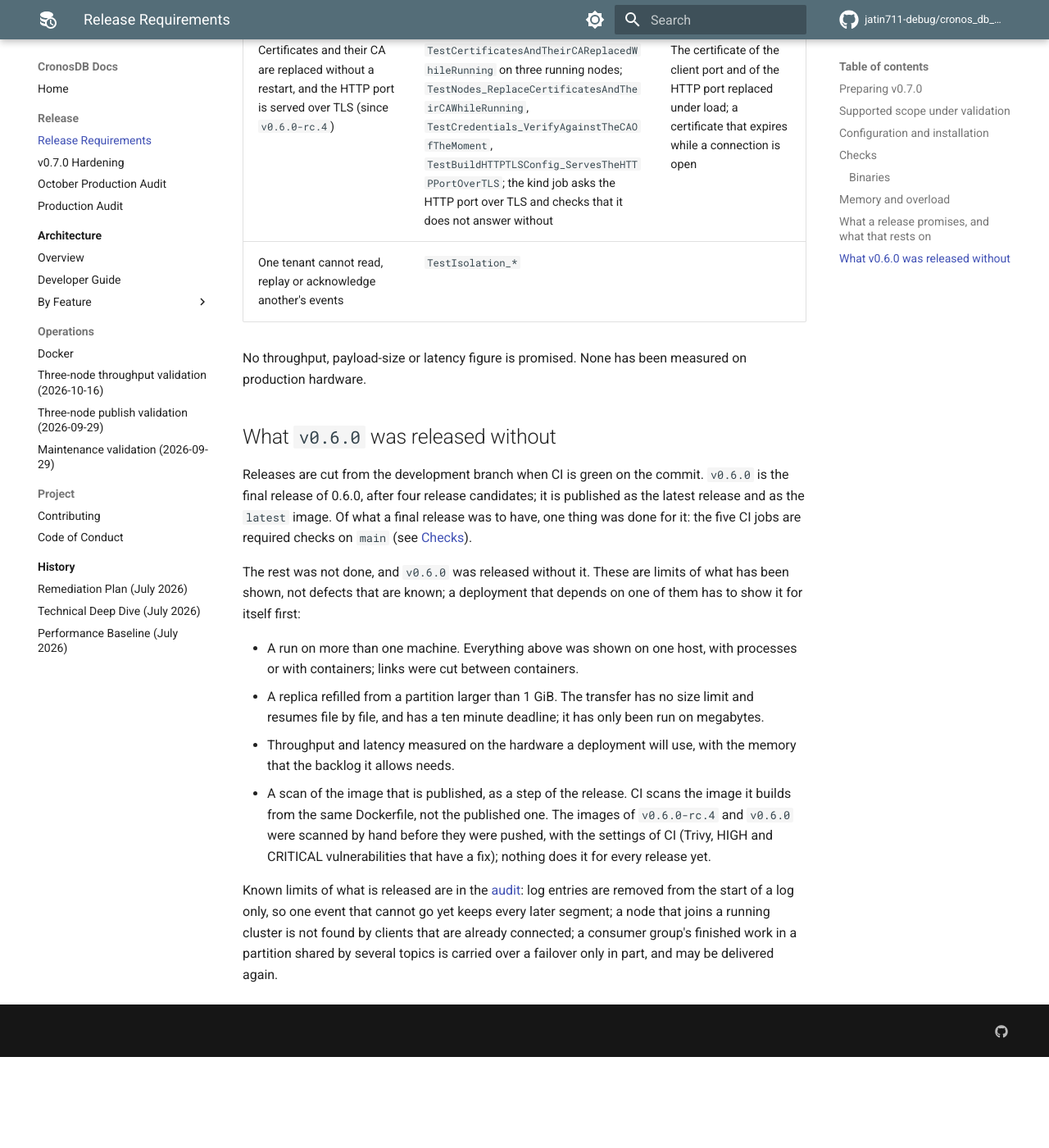
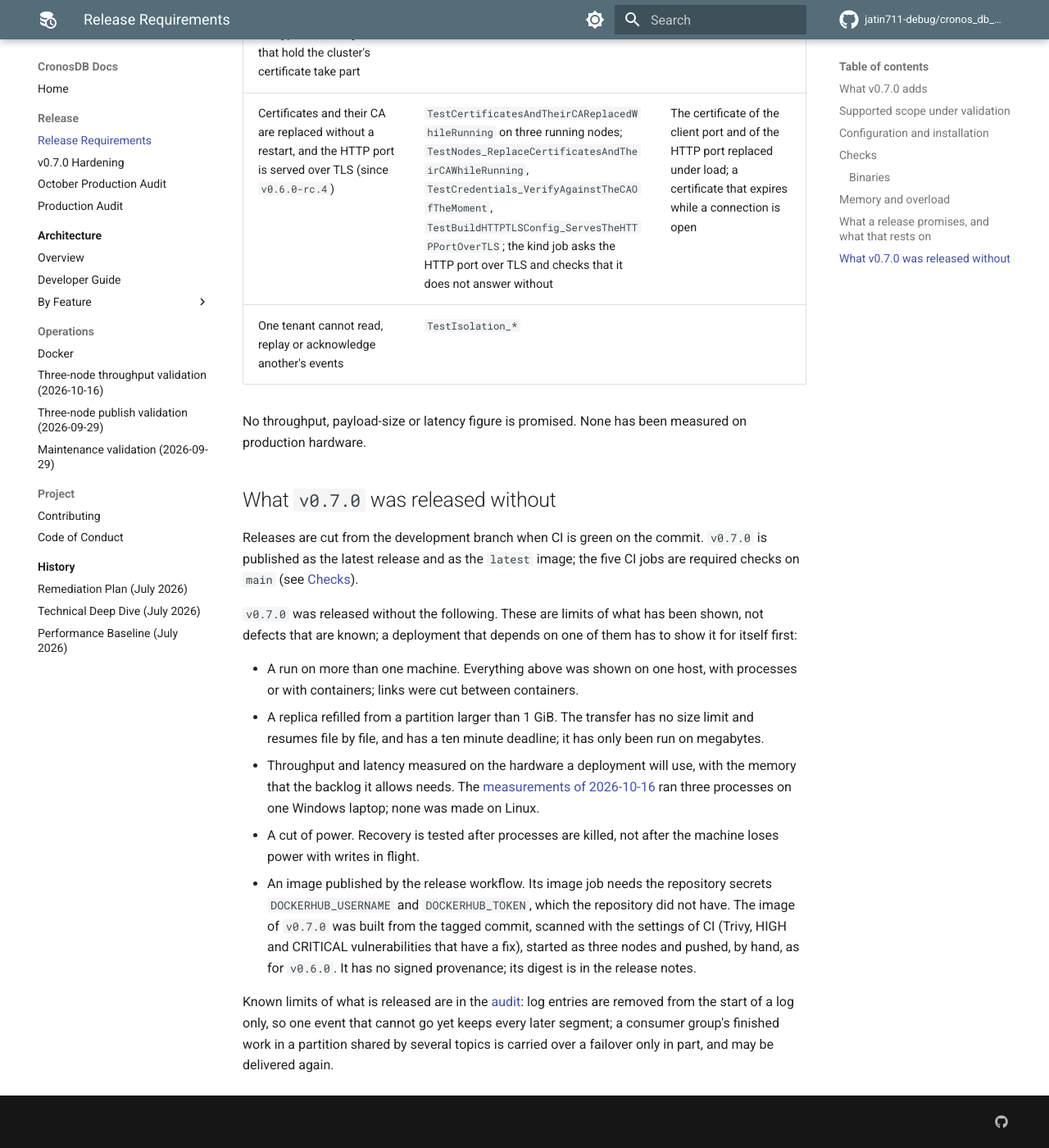
Before and after one commit to jatin711-debug/cronos_db_golang, an MkDocs documentation site: the page built from docs/PRODUCTION_RELEASE.md, in a window 1280 px wide and 1400 px high, scrolled down 8050 px. Shown: the whole window at 82% size. Built offline with MkDocs 1.6.1 and Material for MkDocs 9.7.7, drawn with Linux system fonts in a browser that asks for light colours; comment, search, counter and statistics services are not loaded; before the commit the page ends 9339 px from its top, so only the background shows below that; some of the changed text lies outside the part shown.

Commit message:
Name v0.7.0 as the current release and point the chart at its image
The README, DOCKER.md, the security policy and the release document name
v0.7.0 in place of v0.6.0, and the chart is version 0.7.0 with appVersion
0.7.0, so it pulls the image of the release.

The release document says what v0.7.0 adds and what it was released
without. The new items: the throughput was measured on one Windows laptop
and on no Linux host; recovery has not been tested after a cut of power;
and the image did not come from the release workflow, whose image job needs
Docker Hub secrets the repository does not have. It was built, scanned,
started as three nodes and pushed by hand, as for v0.6.0, and has no signed
provenance. A node that joins a running cluster is no longer listed as a
known limit, since clients now discover it.

The hardening notes and the October audit stop calling the branch
release preparation, and the audit's link to the limits of v0.6.0 points
at the document of that tag, whose section has been renamed here.

Co-Authored-By: Claude Opus 5.5 <noreply@anthropic.com>

```diff
--- a/docs/PRODUCTION_RELEASE.md
+++ b/docs/PRODUCTION_RELEASE.md
@@ -1,15 +1,23 @@
 # Production release requirements
 
-`v0.6.0` is the final release of 0.6.0. Hardening goes on: the
+`v0.7.0` is the current release. Hardening goes on: the
 [audit closure table](PRODUCTION_AUDIT_2026-09-27.md#finding-closure-review)
 tracks unresolved guarantees, and
-[what the release was cut without](#what-v060-was-released-without) is listed
+[what the release was cut without](#what-v070-was-released-without) is listed
 below. A green CI run is necessary but does not establish the complete release
 acceptance contract.
 
-## Preparing v0.7.0
+## What v0.7.0 adds
 
-The next release adds scheduler payload budgeting, durable dedup recovery checkpoints, paged completion and dead-letter replication, client discovery, and automated image evidence. See [hardening and upgrade behavior](HARDENING_V0.7.0.md), including the Docker Hub secret names and optional separate backup PVC.
+`v0.7.0` closes the findings of the [October audit](PRODUCTION_AUDIT_2026-10-16.md):
+records that could not be read back, terms chosen by producers, append and
+fsync errors that released message IDs, quota refusals that stranded them,
+scheduler memory, the dedup recovery cutoff, completion and dead-letter
+replication, disk admission on followers, client discovery of new nodes, and a
+release workflow that builds, scans, tests, pushes and attests one image. See
+[hardening and upgrade behavior](HARDENING_V0.7.0.md), including what a
+rolling upgrade from `v0.6.0` holds back, the Docker Hub secret names and the
+optional separate backup PVC.
 
 ## Supported scope under validation
 
@@ -313,17 +321,15 @@ second; the last column says what they do not show.
 No throughput, payload-size or latency figure is promised. None has been
 measured on production hardware.
 
-## What `v0.6.0` was released without
+## What `v0.7.0` was released without
 
 Releases are cut from the development branch when CI is green on the
-commit. `v0.6.0` is the final release of 0.6.0, after four release candidates;
-it is published as the latest release and as the `latest` image. Of what a
-final release was to have, one thing was done for it: the five CI jobs are
-required checks on `main` (see [Checks](#checks)).
+commit. `v0.7.0` is published as the latest release and as the `latest`
+image; the five CI jobs are required checks on `main` (see [Checks](#checks)).
 
-The rest was not done, and `v0.6.0` was released without it. These are
-limits of what has been shown, not defects that are known; a deployment
-that depends on one of them has to show it for itself first:
+`v0.7.0` was released without the following. These are limits of what has
+been shown, not defects that are known; a deployment that depends on one of
+them has to show it for itself first:
 
 - A run on more than one machine. Everything above was shown on one host,
   with processes or with containers; links were cut between containers.
@@ -331,17 +337,22 @@ that depends on one of them has to show it for itself first:
   size limit and resumes file by file, and has a ten minute deadline; it has
   only been run on megabytes.
 - Throughput and latency measured on the hardware a deployment will use, with
-  the memory that the backlog it allows needs.
-- A scan of the image that is published, as a step of the release. CI scans
-  the image it builds from the same Dockerfile, not the published one. The
-  images of `v0.6.0-rc.4` and `v0.6.0` were scanned by hand before they were
-  pushed, with the settings of CI (Trivy, HIGH and CRITICAL vulnerabilities
-  that have a fix); nothing does it for every release yet.
+  the memory that the backlog it allows needs. The
+  [measurements of 2026-10-16](CLUSTER_PERFORMANCE_VALIDATION_2026-10-16.md)
+  ran three processes on one Windows laptop; none was made on Linux.
+- A cut of power. Recovery is tested after processes are killed, not after
+  the machine loses power with writes in flight.
+- An image published by the release workflow. Its image job needs the
+  repository secrets `DOCKERHUB_USERNAME` and `DOCKERHUB_TOKEN`, which the
+  repository did not have. The image of `v0.7.0` was built from the tagged
+  commit, scanned with the settings of CI (Trivy, HIGH and CRITICAL
+  vulnerabilities that have a fix), started as three nodes and pushed, by
+  hand, as for `v0.6.0`. It has no signed provenance; its digest is in the
+  release notes.
 
 Known limits of what is released are in the
 [audit](PRODUCTION_AUDIT_2026-09-27.md): log entries are removed from the
 start of a log only, so one event that cannot go yet keeps every later
-segment; a node that joins a running cluster is not found by clients that are
-already connected; a consumer group's finished work in a partition shared by
+segment; a consumer group's finished work in a partition shared by
 several topics is carried over a failover only in part, and may be delivered
 again.
```
Also changed, not shown: other parts of docs/PRODUCTION_RELEASE.md (+2 -2 lines), DOCKER.md (+3 -3 lines), README.md (+8 -8 lines), docs/CLUSTER_PERFORMANCE_VALIDATION_2026-10-16.md (+1 -1 lines), docs/HARDENING_V0.7.0.md (+6 -4 lines), docs/PRODUCTION_AUDIT_2026-10-16.md (+3 -3 lines), .github/SECURITY.md, 1 other file.
